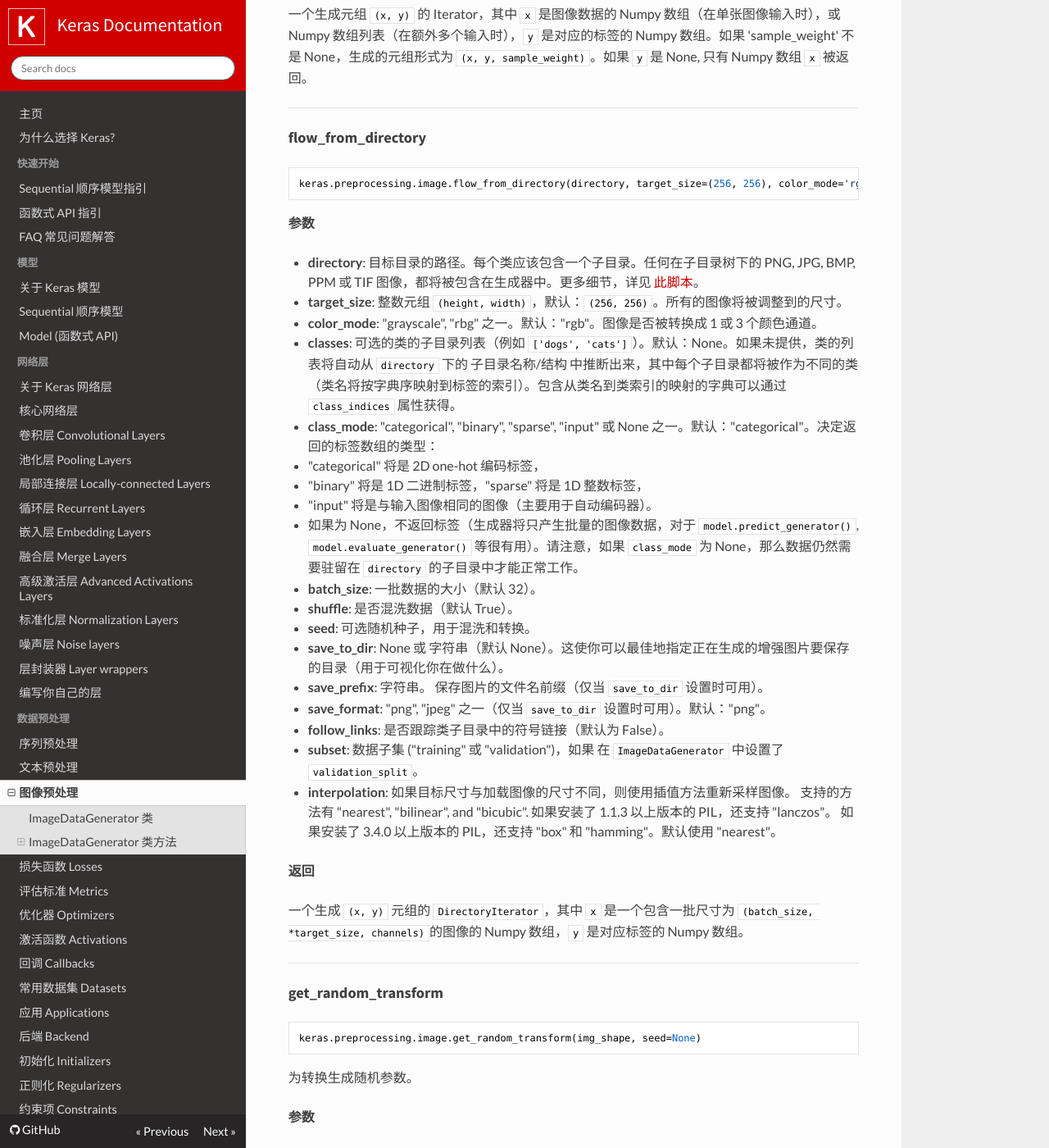
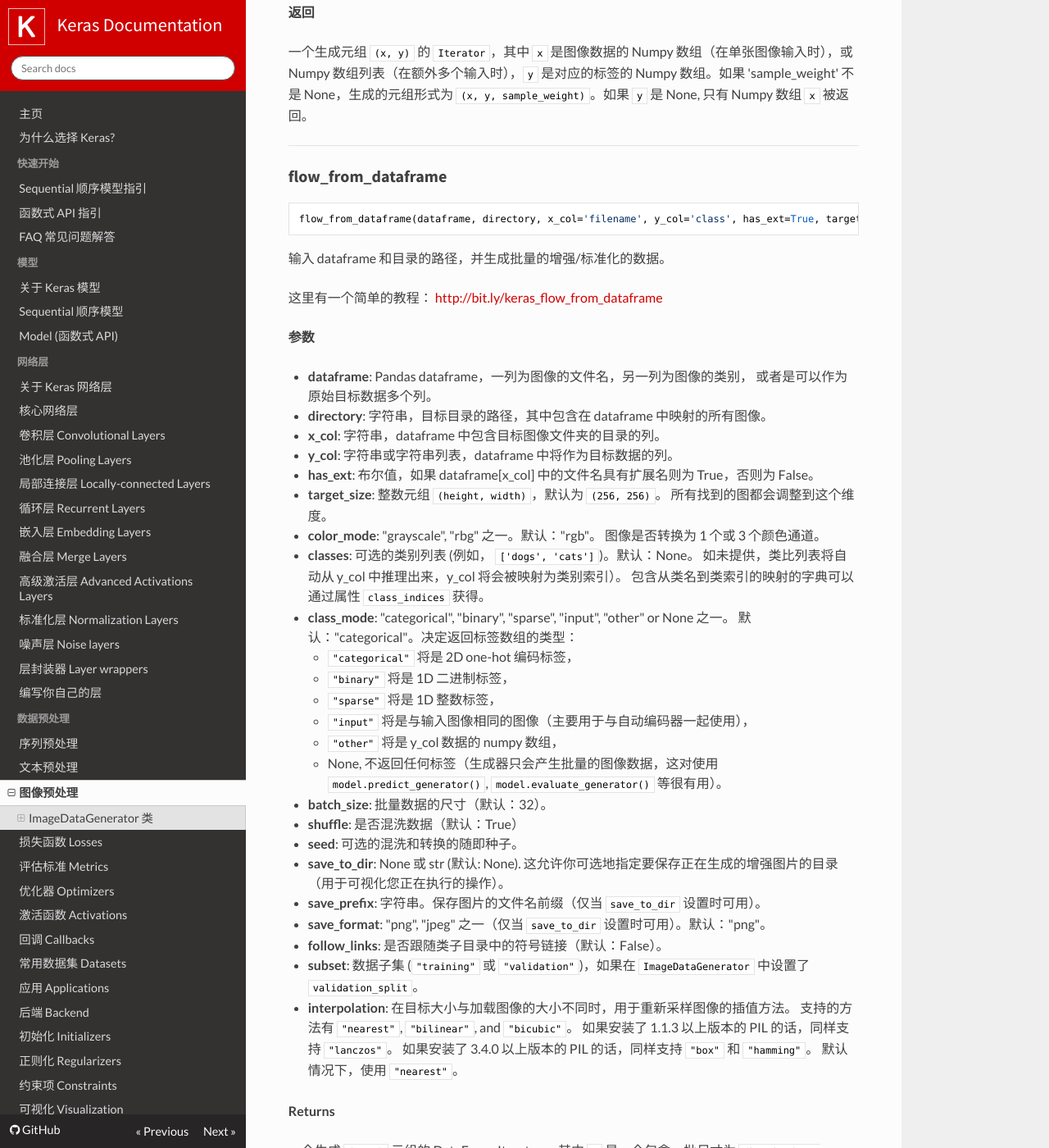
Before and after one commit to gaussic/keras-doc-zh, an MkDocs documentation site: the page built from sources/preprocessing/image.md, in a window 1280 px wide and 1400 px high, scrolled down 5154 px. Shown: the whole window at 82% size. Built offline with MkDocs 1.6.1, drawn with Linux system fonts in a browser that asks for light colours; nearby versions of some CDN libraries; some web fonts are replaced; library files that are not in the unit come from our copies; some of the changed text lies outside the part shown.

Commit message:
update preprocessing

````diff
--- a/sources/preprocessing/image.md
+++ b/sources/preprocessing/image.md
@@ -1,6 +1,8 @@
-## 图像预处理
 
-### ImageDataGenerator 类
+# 图像预处理
+
+<span style="float:right;">[[source]](https://github.com/keras-team/keras/blob/master/keras/preprocessing/image.py#L232)</span>
+## ImageDataGenerator 类
 
 ```python
 keras.preprocessing.image.ImageDataGenerator(featurewise_center=False,
@@ -23,7 +25,8 @@
                                              rescale=None,
                                              preprocessing_function=None,
                                              data_format=None,
-                                             validation_split=0.0)
+                                             validation_split=0.0,
+                                             dtype=None)
 ```
 
 通过实时数据增强生成张量图像数据批次。数据将不断循环（按批次）。
@@ -38,23 +41,23 @@
 - __zca_whitening__: 布尔值。是否应用 ZCA 白化。
 - __rotation_range__: 整数。随机旋转的度数范围。
 - __width_shift_range__: 浮点数、一维数组或整数
-  - float: 如果 <1，则是除以总宽度的值，或者如果 >=1，则为像素值。
-  - 1-D 数组: 数组中的随机元素。
-  - int: 来自间隔 `(-width_shift_range, +width_shift_range)` 之间的整数个像素。
-  - `width_shift_range=2` 时，可能值是整数 `[-1, 0, +1]`，与 `width_shift_range=[-1, 0, +1]` 相同；而 `width_shift_range=1.0` 时，可能值是 `[-1.0, +1.0)` 之间的浮点数。
+    - float: 如果 <1，则是除以总宽度的值，或者如果 >=1，则为像素值。
+    - 1-D 数组: 数组中的随机元素。
+    - int: 来自间隔 `(-width_shift_range, +width_shift_range)` 之间的整数个像素。
+    - `width_shift_range=2` 时，可能值是整数 `[-1, 0, +1]`，与 `width_shift_range=[-1, 0, +1]` 相同；而 `width_shift_range=1.0` 时，可能值是 `[-1.0, +1.0)` 之间的浮点数。
 - __height_shift_range__: 浮点数、一维数组或整数
-  - float: 如果 <1，则是除以总宽度的值，或者如果 >=1，则为像素值。
-  - 1-D array-like: 数组中的随机元素。
-  - int: 来自间隔 `(-height_shift_range, +height_shift_range)` 之间的整数个像素。
-  - `height_shift_range=2` 时，可能值是整数 `[-1, 0, +1]`，与 `height_shift_range=[-1, 0, +1]` 相同；而 `height_shift_range=1.0` 时，可能值是 `[-1.0, +1.0)` 之间的浮点数。
+    - float: 如果 <1，则是除以总宽度的值，或者如果 >=1，则为像素值。
+    - 1-D array-like: 数组中的随机元素。
+    - int: 来自间隔 `(-height_shift_range, +height_shift_range)` 之间的整数个像素。
+    - `height_shift_range=2` 时，可能值是整数 `[-1, 0, +1]`，与 `height_shift_range=[-1, 0, +1]` 相同；而 `height_shift_range=1.0` 时，可能值是 `[-1.0, +1.0)` 之间的浮点数。
 - __shear_range__: 浮点数。剪切强度（以弧度逆时针方向剪切角度）。
 - __zoom_range__: 浮点数 或 `[lower, upper]`。随机缩放范围。如果是浮点数，`[lower, upper] = [1-zoom_range, 1+zoom_range]`。
 - __channel_shift_range__: 浮点数。随机通道转换的范围。
 - __fill_mode__: {"constant", "nearest", "reflect" or "wrap"} 之一。默认为 'nearest'。输入边界以外的点根据给定的模式填充：
-  - 'constant': kkkkkkkk|abcd|kkkkkkkk (cval=k)
-  - 'nearest': aaaaaaaa|abcd|dddddddd
-  - 'reflect': abcddcba|abcd|dcbaabcd
-  - 'wrap': abcdabcd|abcd|abcdabcd
+    - 'constant': kkkkkkkk|abcd|kkkkkkkk (cval=k)
+    - 'nearest': aaaaaaaa|abcd|dddddddd
+    - 'reflect': abcddcba|abcd|dcbaabcd
+    - 'wrap': abcdabcd|abcd|abcdabcd
 - __cval__: 浮点数或整数。用于边界之外的点的值，当 `fill_mode = "constant"` 时。
 - __horizontal_flip__: 布尔值。随机水平翻转。
 - __vertical_flip__: 布尔值。随机垂直翻转。
@@ -62,6 +65,8 @@
 - __preprocessing_function__: 应用于每个输入的函数。这个函数会在任何其他改变之前运行。这个函数需要一个参数：一张图像（秩为 3 的 Numpy 张量），并且应该输出一个同尺寸的 Numpy 张量。
 - __data_format__: 图像数据格式，{"channels_first", "channels_last"} 之一。"channels_last" 模式表示图像输入尺寸应该为 `(samples, height, width, channels)`，"channels_first" 模式表示输入尺寸应该为 `(samples, channels, height, width)`。默认为 在 Keras 配置文件 `~/.keras/keras.json` 中的 `image_data_format` 值。如果你从未设置它，那它就是 "channels_last"。
 - __validation_split__: 浮点数。Float. 保留用于验证的图像的比例（严格在0和1之间）。
+- __dtype__: 生成数组使用的数据类型。
+
 
 __例子__
 
@@ -138,7 +143,7 @@
 # 创建两个相同参数的实例
 data_gen_args = dict(featurewise_center=True,
                      featurewise_std_normalization=True,
-                     rotation_range=90.,
+                     rotation_range=90,
                      width_shift_range=0.1,
                      height_shift_range=0.1,
                      zoom_range=0.2)
@@ -168,14 +173,16 @@
     steps_per_epoch=2000,
     epochs=50)
 ```
+
 ---
 
 ### ImageDataGenerator 类方法
 
-#### apply_transform
+### apply_transform
+
 
 ```python
-keras.preprocessing.image.apply_transform(x, transform_parameters)
+apply_transform(x, transform_parameters)
 ```
 
 根据给定的参数将变换应用于图像。
@@ -184,16 +191,16 @@
 
 - __x__: 3D 张量，单张图像。
 - __transform_parameters__: 字符串 - 参数 对表示的字典，用于描述转换。目前，使用字典中的以下参数：
-  - 'theta': 浮点数。旋转角度（度）。
-  - 'tx': 浮点数。在 x 方向上移动。
-  - 'ty': 浮点数。在 y 方向上移动。
-  - shear': 浮点数。剪切角度（度）。
-  - 'zx': 浮点数。放大 x 方向。
-  - 'zy': 浮点数。放大 y 方向。
-  - 'flip_horizontal': 布尔 值。水平翻转。
-  - 'flip_vertical': 布尔值。垂直翻转。
-  - 'channel_shift_intencity': 浮点数。频道转换强度。
-  - 'brightness': 浮点数。亮度转换强度。
+    - 'theta': 浮点数。旋转角度（度）。
+    - 'tx': 浮点数。在 x 方向上移动。
+    - 'ty': 浮点数。在 y 方向上移动。
+    - shear': 浮点数。剪切角度（度）。
+    - 'zx': 浮点数。放大 x 方向。
+    - 'zy': 浮点数。放大 y 方向。
+    - 'flip_horizontal': 布尔 值。水平翻转。
+    - 'flip_vertical': 布尔值。垂直翻转。
+    - 'channel_shift_intencity': 浮点数。频道转换强度。
+    - 'brightness': 浮点数。亮度转换强度。
 
 __返回__
 
@@ -201,10 +208,11 @@
 
 ---
 
-#### fit
+### fit
+
 
 ```python
-keras.preprocessing.image.fit(x, augment=False, rounds=1, seed=None)
+fit(x, augment=False, rounds=1, seed=None)
 ```
 
 将数据生成器用于某些示例数据。
@@ -222,10 +230,11 @@
 
 ---
 
-#### flow
+### flow
+
 
 ```python
-keras.preprocessing.image.flow(x, y=None, batch_size=32, shuffle=True, sample_weight=None, seed=None, save_to_dir=None, save_prefix='', save_format='png', subset=None)
+flow(x, y=None, batch_size=32, shuffle=True, sample_weight=None, seed=None, save_to_dir=None, save_prefix='', save_format='png', subset=None)
 ```
 
 采集数据和标签数组，生成批量增强数据。
@@ -245,14 +254,75 @@
 
 __返回__
 
-一个生成元组 `(x, y)` 的 Iterator，其中 `x` 是图像数据的 Numpy 数组（在单张图像输入时），或 Numpy 数组列表（在额外多个输入时），`y` 是对应的标签的 Numpy 数组。如果 'sample_weight' 不是 None，生成的元组形式为 `(x, y, sample_weight)`。如果 `y` 是 None, 只有 Numpy 数组 `x` 被返回。
+一个生成元组 `(x, y)` 的 `Iterator`，其中 `x` 是图像数据的 Numpy 数组（在单张图像输入时），或 Numpy 数组列表（在额外多个输入时），`y` 是对应的标签的 Numpy 数组。如果 'sample_weight' 不是 None，生成的元组形式为 `(x, y, sample_weight)`。如果 `y` 是 None, 只有 Numpy 数组 `x` 被返回。
 
 ---
 
-#### flow_from_directory
+### flow_from_dataframe
+
 
 ```python
-keras.preprocessing.image.flow_from_directory(directory, target_size=(256, 256), color_mode='rgb', classes=None, class_mode='categorical', batch_size=32, shuffle=True, seed=None, save_to_dir=None, save_prefix='', save_format='png', follow_links=False, subset=None, interpolation='nearest')
+flow_from_dataframe(dataframe, directory, x_col='filename', y_col='class', has_ext=True, target_size=(256, 256), color_mode='rgb', classes=None, class_mode='categorical', batch_size=32, shuffle=True, seed=None, save_to_dir=None, save_prefix='', save_format='png', subset=None, interpolation='nearest')
+```
+
+
+输入 dataframe 和目录的路径，并生成批量的增强/标准化的数据。
+
+这里有一个简单的教程： [http://bit.ly/keras_flow_from_dataframe](http://bit.ly/keras_flow_from_dataframe)
+
+
+__参数__
+
+- __dataframe__: Pandas dataframe，一列为图像的文件名，另一列为图像的类别，
+或者是可以作为原始目标数据多个列。
+- __directory__: 字符串，目标目录的路径，其中包含在 dataframe 中映射的所有图像。
+- __x_col__: 字符串，dataframe 中包含目标图像文件夹的目录的列。
+- __y_col__: 字符串或字符串列表，dataframe 中将作为目标数据的列。
+- __has_ext__: 布尔值，如果 dataframe[x_col] 中的文件名具有扩展名则为 True，否则为 False。
+- __target_size__: 整数元组 `(height, width)`，默认为 `(256, 256)`。
+                 所有找到的图都会调整到这个维度。
+- __color_mode__: "grayscale", "rbg" 之一。默认："rgb"。
+                图像是否转换为 1 个或 3 个颜色通道。
+- __classes__: 可选的类别列表
+    (例如， `['dogs', 'cats']`)。默认：None。
+     如未提供，类比列表将自动从 y_col 中推理出来，y_col 将会被映射为类别索引）。
+     包含从类名到类索引的映射的字典可以通过属性 `class_indices` 获得。
+- __class_mode__: "categorical", "binary", "sparse", "input", "other" or None 之一。
+     默认："categorical"。决定返回标签数组的类型：
+     - `"categorical"` 将是 2D one-hot 编码标签，
+     - `"binary"` 将是 1D 二进制标签，
+     - `"sparse"` 将是 1D 整数标签，
+     - `"input"` 将是与输入图像相同的图像（主要用于与自动编码器一起使用），
+     - `"other"` 将是 y_col 数据的 numpy 数组，
+     - None, 不返回任何标签（生成器只会产生批量的图像数据，这对使用 `model.predict_generator()`, `model.evaluate_generator()` 等很有用）。
+- __batch_size__: 批量数据的尺寸（默认：32）。
+- __shuffle__: 是否混洗数据（默认：True）
+- __seed__: 可选的混洗和转换的随即种子。
+- __save_to_dir__: None 或 str (默认: None).
+                 这允许你可选地指定要保存正在生成的增强图片的目录（用于可视化您正在执行的操作）。
+- __save_prefix__: 字符串。保存图片的文件名前缀（仅当 `save_to_dir` 设置时可用）。
+- __save_format__: "png", "jpeg" 之一（仅当 `save_to_dir` 设置时可用）。默认："png"。
+- __follow_links__: 是否跟随类子目录中的符号链接（默认：False）。
+- __subset__: 数据子集 (`"training"` 或 `"validation"`)，如果在 `ImageDataGenerator` 中设置了 `validation_split`。
+- __interpolation__: 在目标大小与加载图像的大小不同时，用于重新采样图像的插值方法。
+     支持的方法有 `"nearest"`, `"bilinear"`, and `"bicubic"`。
+     如果安装了 1.1.3 以上版本的 PIL 的话，同样支持 `"lanczos"`。
+     如果安装了 3.4.0 以上版本的 PIL 的话，同样支持 `"box"` 和 `"hamming"`。
+     默认情况下，使用 `"nearest"`。
+
+__Returns__
+
+一个生成 `(x, y)` 元组的 DataFrameIterator，
+其中 `x` 是一个包含一批尺寸为 `(batch_size, *target_size, channels)`
+的图像样本的 numpy 数组，`y` 是对应的标签的 numpy 数组。
+
+---
+
+### flow_from_directory
+
+
+```python
+flow_from_directory(directory, target_size=(256, 256), color_mode='rgb', classes=None, class_mode='categorical', batch_size=32, shuffle=True, seed=None, save_to_dir=None, save_prefix='', save_format='png', follow_links=False, subset=None, interpolation='nearest')
 ```
 
 __参数__
@@ -262,10 +332,10 @@
 - __color_mode__: "grayscale", "rbg" 之一。默认："rgb"。图像是否被转换成 1 或 3 个颜色通道。
 - __classes__: 可选的类的子目录列表（例如 `['dogs', 'cats']`）。默认：None。如果未提供，类的列表将自动从 `directory` 下的 子目录名称/结构 中推断出来，其中每个子目录都将被作为不同的类（类名将按字典序映射到标签的索引）。包含从类名到类索引的映射的字典可以通过 `class_indices` 属性获得。
 - __class_mode__:  "categorical", "binary", "sparse", "input" 或 None 之一。默认："categorical"。决定返回的标签数组的类型：
-  - "categorical" 将是 2D one-hot 编码标签，
-  - "binary" 将是 1D 二进制标签，"sparse" 将是 1D 整数标签，
-  - "input" 将是与输入图像相同的图像（主要用于自动编码器）。
-  - 如果为 None，不返回标签（生成器将只产生批量的图像数据，对于 `model.predict_generator()`, `model.evaluate_generator()` 等很有用）。请注意，如果 `class_mode` 为 None，那么数据仍然需要驻留在 `directory` 的子目录中才能正常工作。
+    - "categorical" 将是 2D one-hot 编码标签，
+    - "binary" 将是 1D 二进制标签，"sparse" 将是 1D 整数标签，
+    - "input" 将是与输入图像相同的图像（主要用于自动编码器）。
+    - 如果为 None，不返回标签（生成器将只产生批量的图像数据，对于 `model.predict_generator()`, `model.evaluate_generator()` 等很有用）。请注意，如果 `class_mode` 为 None，那么数据仍然需要驻留在 `directory` 的子目录中才能正常工作。
 - __batch_size__: 一批数据的大小（默认 32）。
 - __shuffle__: 是否混洗数据（默认 True）。
 - __seed__: 可选随机种子，用于混洗和转换。
@@ -274,10 +344,11 @@
 - __save_format__: "png", "jpeg" 之一（仅当 `save_to_dir` 设置时可用）。默认："png"。
 - __follow_links__: 是否跟踪类子目录中的符号链接（默认为 False）。
 - __subset__: 数据子集 ("training" 或 "validation")，如果 在 `ImageDataGenerator` 中设置了 `validation_split`。
-- __interpolation__: 如果目标尺寸与加载图像的尺寸不同，则使用插值方法重新采样图像。
-支持的方法有 "nearest", "bilinear", and "bicubic".
-如果安装了 1.1.3 以上版本的 PIL，还支持 "lanczos"。
-如果安装了 3.4.0 以上版本的 PIL，还支持 "box" 和 "hamming"。默认使用 "nearest"。
+- __interpolation__: 在目标大小与加载图像的大小不同时，用于重新采样图像的插值方法。
+     支持的方法有 `"nearest"`, `"bilinear"`, and `"bicubic"`。
+     如果安装了 1.1.3 以上版本的 PIL 的话，同样支持 `"lanczos"`。
+     如果安装了 3.4.0 以上版本的 PIL 的话，同样支持 `"box"` 和 `"hamming"`。
+     默认情况下，使用 `"nearest"`。
 
 __返回__
 
@@ -285,10 +356,11 @@
 
 ---
 
-#### get_random_transform
+### get_random_transform
+
 
 ```python
-keras.preprocessing.image.get_random_transform(img_shape, seed=None)
+get_random_transform(img_shape, seed=None)
 ```
 
 为转换生成随机参数。
@@ -304,10 +376,12 @@
 
 ---
 
-#### random_transform
+
+### random_transform
+
 
 ```python
-keras.preprocessing.image.random_transform(x, seed=None)
+random_transform(x, seed=None)
 ```
 
 将随机变换应用于图像。
@@ -326,7 +400,7 @@
 #### standardize
 
 ```python
-keras.preprocessing.image.standardize(x)
+standardize(x)
 ```
 
 将标准化配置应用于一批输入。
````
Also changed, not shown: other parts of sources/preprocessing/image.md (+1 -1 lines), sources/preprocessing/sequence.md (+28 -24 lines), sources/preprocessing/text.md (+54 -31 lines).
